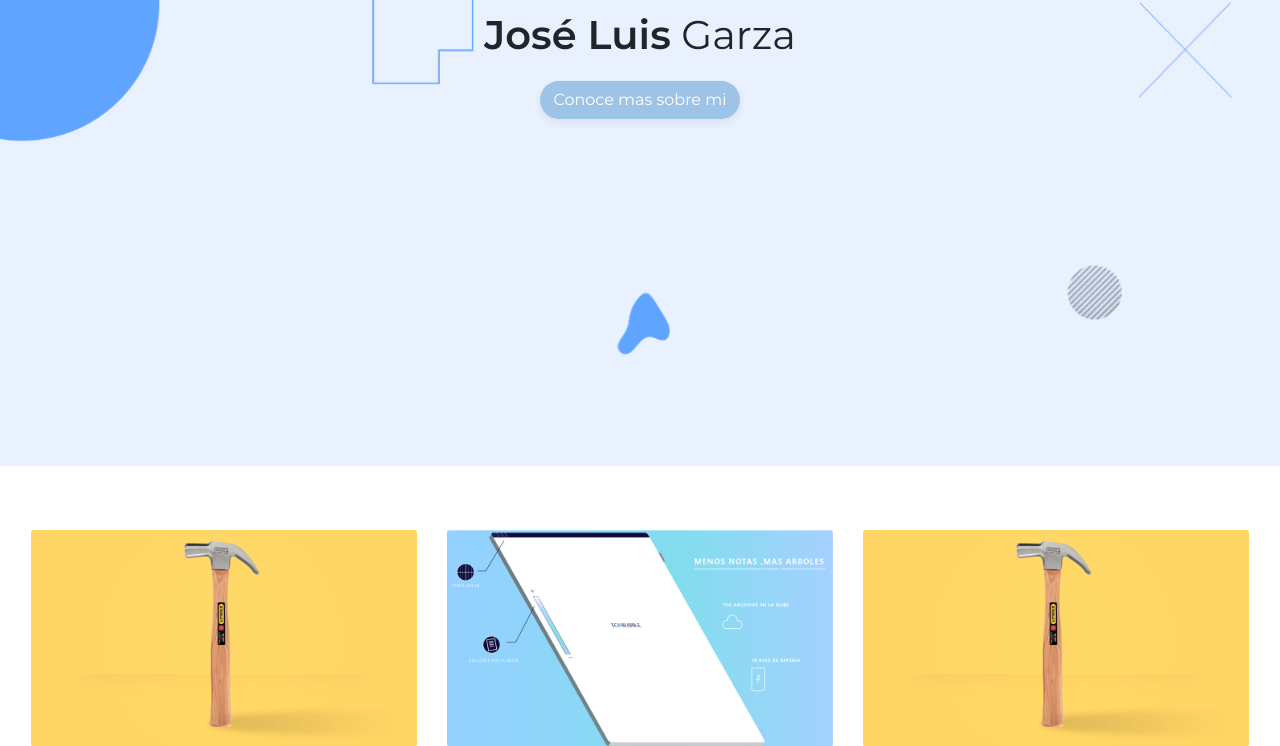
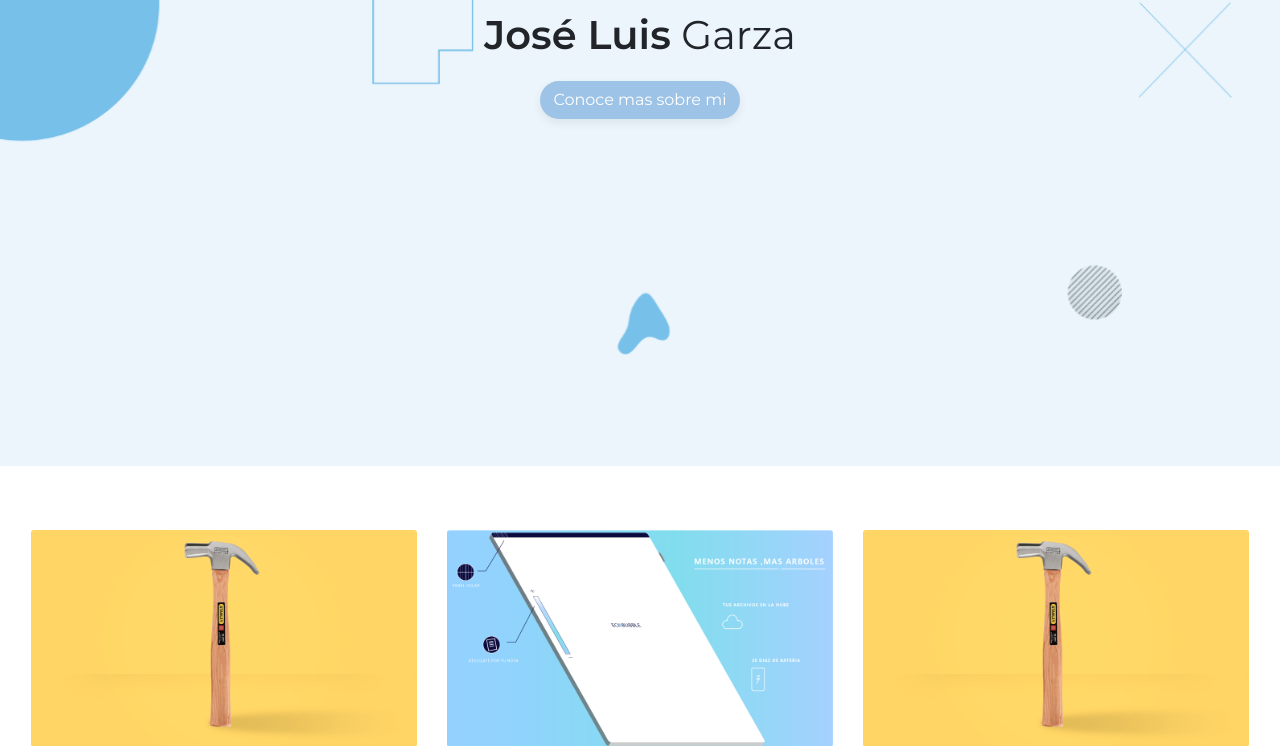
Before and after one commit to josegarzar/perfil, a PHP site: page / in a window 1280 px wide. Shown: the part 334-1080 px from the top of the page. Run offline with PHP 8.4, Linux system fonts and the light colour scheme; some libraries are stand-ins or nearby versions.

Commit message:
Updated style.css

```diff
--- a/style.css
+++ b/style.css
@@ -120,7 +120,7 @@ embed {
 }
 
 .principal {
-  background: url('images/fondo-background-azul.png');
+  background: url('images/fondo-background-azul-pro.png');
   height: 100%;
   overflow: hidden;
 
```
